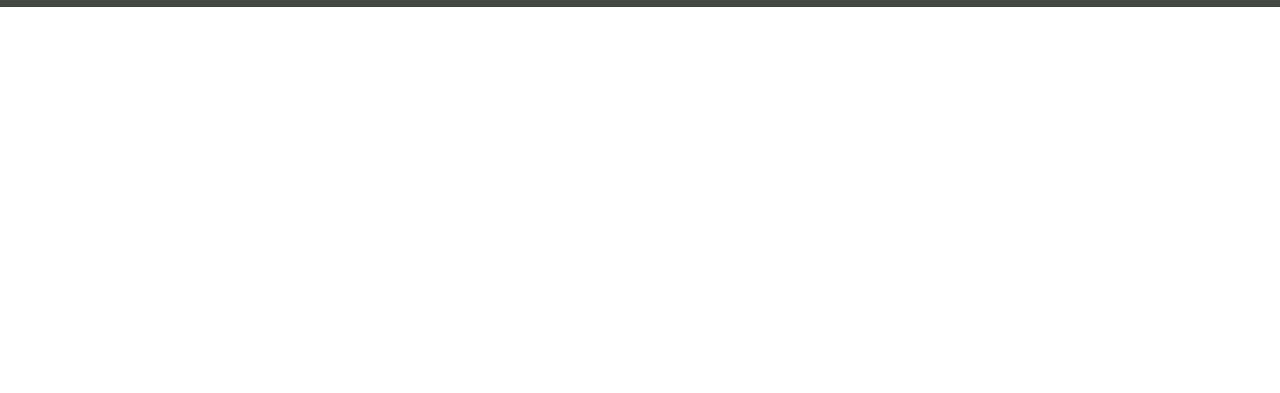
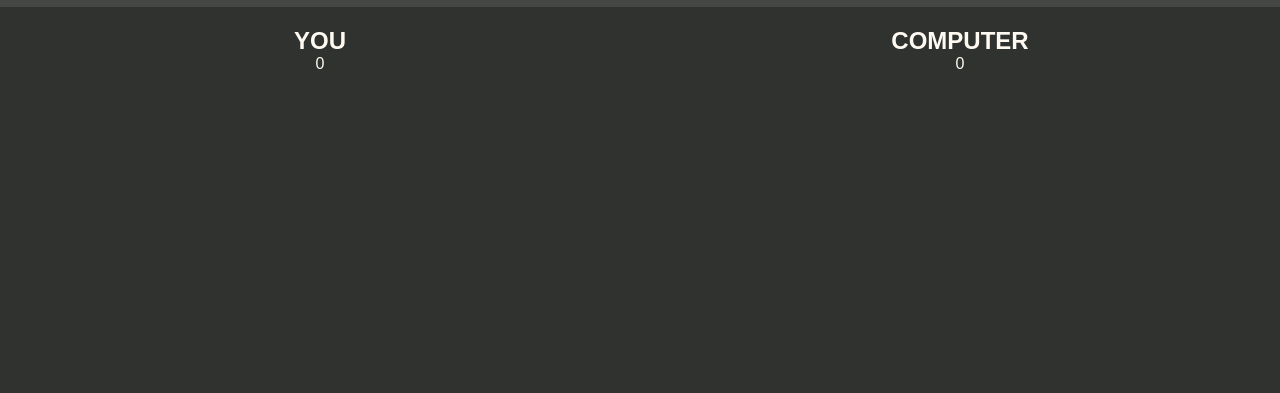
Before and after one commit to Sizimon/P2-Resub, a plain HTML site: page index.html in a window 1280 px wide. Shown: the part 407-800 px from the top of the page. Drawn offline with Linux system fonts and the light colour scheme.

Commit message:
FEAT: Start working on scoreboard section and styling

```diff
--- a/assets/css/style.css
+++ b/assets/css/style.css
@@ -5,6 +5,7 @@
 body {
     margin: 0;
     font-family: 'Exo', sans-serif;
+    background-color: #2F322F;
 }
 
 .uppercase {
@@ -84,6 +85,12 @@ header {
 .choice img {
     height: 40%;
     width: 40%;
+    cursor: pointer;
+}
+
+.choice img:hover {
+    transition: .3s ease-in-out;
+    transform: scale(1.05);
 }
 
 .choices-container {
@@ -103,3 +110,23 @@ header {
 .game-result-container {
     margin-bottom: 20px;
 }
+
+/*------------------------------ RESULT SECTION */
+
+.result-section {
+    display: grid;
+    justify-content: center;
+    grid-template-columns: repeat(2, 1fr);
+    justify-items: center;
+    align-items: center;
+    color: #FFFAF1;
+    margin-top: 20px;
+}
+
+.scoreboard {
+    display: flex;
+    justify-content: center;
+    align-items: center;
+    justify-items: center;
+    flex-direction: column;
+}
--- a/index.html
+++ b/index.html
@@ -35,6 +35,16 @@
             <p class="game-result uppercase">WIN</p>
         </div>
     </section>
+    <section class="result-section bg-heading">
+        <div class="scoreboard">
+            <h2 id="playername">YOU</h2>
+            <span class="score" data-your-score>0</span>
+        </div>
+        <div class="scoreboard" data-column>
+            <h2>COMPUTER</h2>
+            <span class="score" data-computer-score>0</span>
+        </div>
+    </section>
     <script src="./assets/js/script.js"></script>
     <script src="https://kit.fontawesome.com/cf17e0f875.js" crossorigin="anonymous"></script>
 </body>
```
